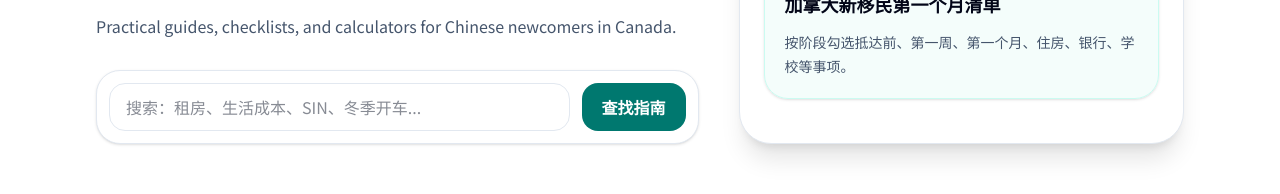
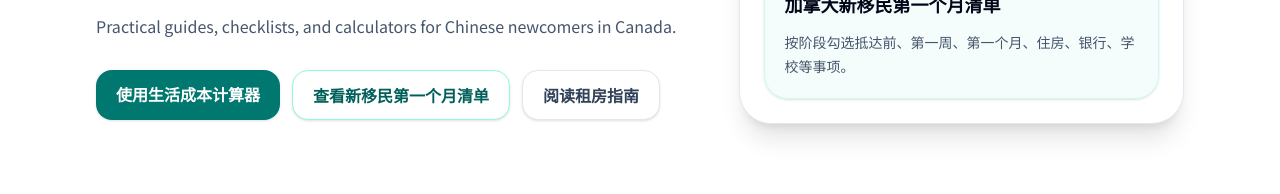
Before and after one commit to Q-Zhao-9/newcomer.living, a Next.js app: page / in a window 1280 px wide. Shown: the part 470-664 px from the top of the page. Built offline with nearby package versions, Linux system fonts and the light colour scheme; no server answers.

Commit message:
Refine homepage hero CTAs

```diff
--- a/src/app/page.tsx
+++ b/src/app/page.tsx
@@ -20,12 +20,10 @@ export default function Home() {
             <h1 className="mt-5 text-4xl font-bold tracking-tight text-slate-950 sm:text-6xl">为留学生、新移民和华人家庭准备的加拿大生活工具箱</h1>
             <p className="mt-6 text-lg leading-8 text-slate-700">{site.tagline}</p>
             <p className="mt-3 text-slate-600">{site.englishTagline}</p>
-            <div className="mt-8 rounded-3xl border border-slate-200 bg-white p-3 shadow-sm">
-              <label className="sr-only" htmlFor="guide-search">查找指南</label>
-              <div className="flex flex-col gap-3 sm:flex-row">
-                <input id="guide-search" className="min-h-12 flex-1 rounded-2xl border border-slate-200 px-4 outline-none focus:border-teal-500" placeholder="搜索：租房、生活成本、SIN、冬季开车..." />
-                <Link href="/categories/cost-of-living" className="rounded-2xl bg-teal-700 px-5 py-3 text-center font-semibold text-white hover:bg-teal-800">查找指南</Link>
-              </div>
+            <div className="mt-8 flex flex-col gap-3 sm:flex-row sm:flex-wrap">
+              <Link href="/tools/monthly-cost-calculator" className="rounded-2xl bg-teal-700 px-5 py-3 text-center font-semibold text-white shadow-sm hover:bg-teal-800">使用生活成本计算器</Link>
+              <Link href="/tools/newcomer-checklist" className="rounded-2xl border border-teal-200 bg-white px-5 py-3 text-center font-semibold text-teal-800 shadow-sm hover:border-teal-300 hover:bg-teal-50">查看新移民第一个月清单</Link>
+              <Link href="/guides/renting-without-credit-history" className="rounded-2xl border border-slate-200 bg-white px-5 py-3 text-center font-semibold text-slate-700 shadow-sm hover:border-teal-200 hover:text-teal-800">阅读租房指南</Link>
             </div>
           </div>
           <div className="rounded-[2rem] border border-slate-200 bg-white p-6 shadow-xl">
```
